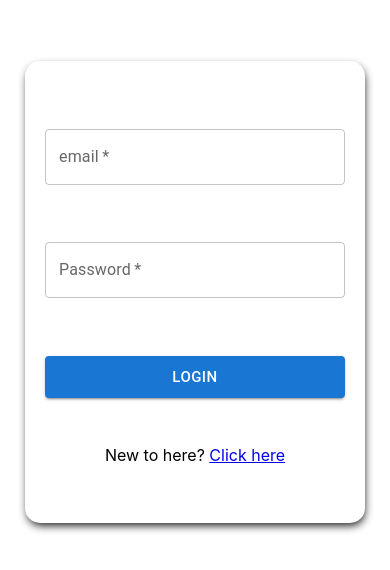
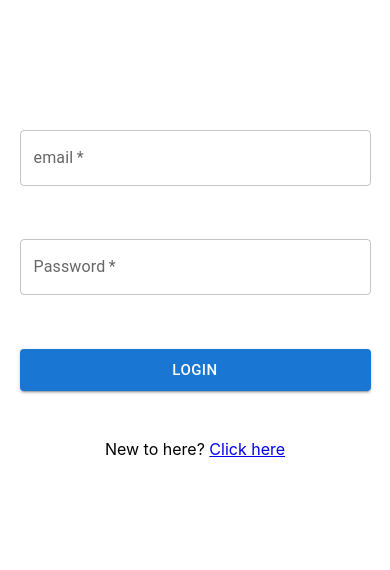
Before and after one commit to cristianocsl/frontend_todolist, a React (Create React App) app: page /login in a window 390 px wide. Shown: the part 130-700 px from the top of the page. Built offline with nearby package versions, Linux system fonts and the light colour scheme.

Commit message:
style: adiciona estilizaçao para mobile

```diff
--- a/src/pages/register.css
+++ b/src/pages/register.css
@@ -21,7 +21,11 @@
   width: 300px;
 }
 
-@media screen and ( max-width: 912px ) {
+@media screen and (max-width: 942px ) {
+  .content-field {
+    margin: 5px 0 5px 0 !important;
+  }
+
   .container-form {
     align-items: center;
     display: flex;
@@ -31,9 +35,14 @@
   }
 
   .content-form {
-    height: 300px;
+    border-radius: 15px;
+    box-shadow: none;
     display: flex;
     flex-direction: column;
     justify-content: space-evenly;
+    max-height: 35vh;
+    min-height: 50vh;
+    padding: 20px 20px 20px 20px;
+    width: 90%;
   }
 }
```
